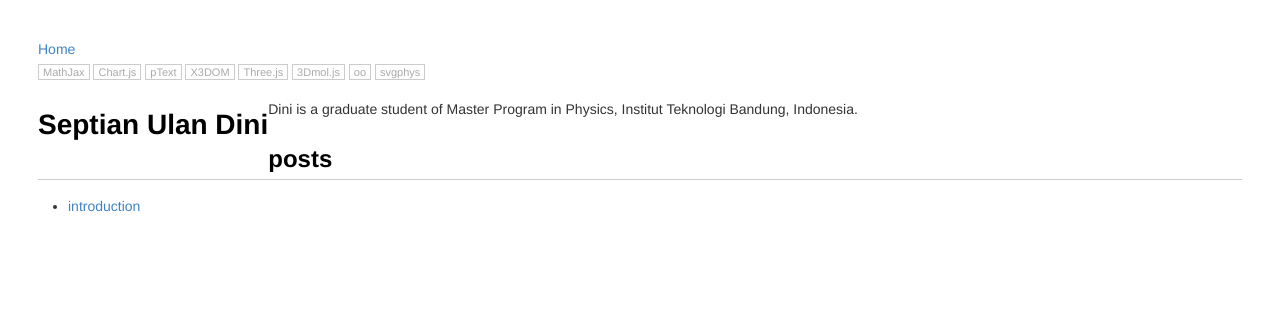
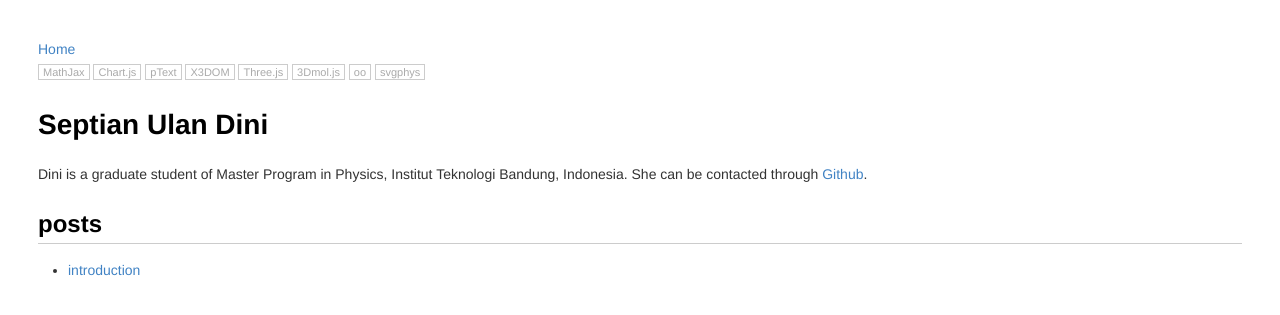
Before and after one commit to dudung/butir, a Jekyll site: the page built from _authors/dini.md, in a window 1280 px wide. Shown: the top 315 px of the page. Built offline with Jekyll 4.4.1, drawn with Linux system fonts in a browser that asks for light colours.

Commit message:
update authors

```diff
--- a/_authors/dini.md
+++ b/_authors/dini.md
@@ -5,4 +5,4 @@
 position: Author
 ---
 
-Dini is a graduate student of Master Program in Physics, Institut Teknologi Bandung, Indonesia.
+Dini is a graduate student of Master Program in Physics, Institut Teknologi Bandung, Indonesia. She can be contacted through [Github](https://github.com/septianulandini).
--- a/_layouts/item.html
+++ b/_layouts/item.html
@@ -12,7 +12,7 @@ layout: default
 
 {% include nodes.html %}
 
-<h1>{{ page.title }}</h1>
+<h1 class="post-title">{{ page.title }}</h1>
 
 {% capture tweet_url %}
 https://twitter.com/intent/tweet?url={{ site.url }}{{ site.baseurl }}{{ page.url }}&screen_name={{ page.twitter_username }}&hashtags=item_{{ page.pid }}
--- a/_sass/main.scss
+++ b/_sass/main.scss
@@ -11,7 +11,7 @@
   float: right;
 }
 
-h1 {
+.post-title {
   float: left;
 }
 
```
Also changed, not shown: _posts/0/00/2021-05-12-introduction.md (+2 -2 lines).
